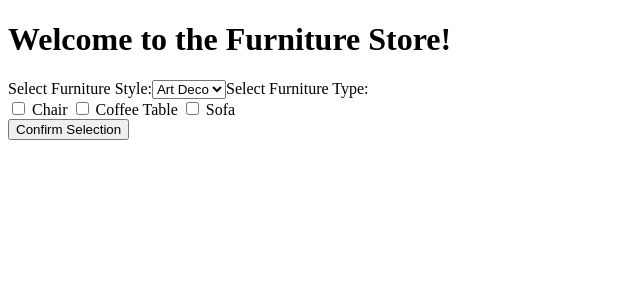
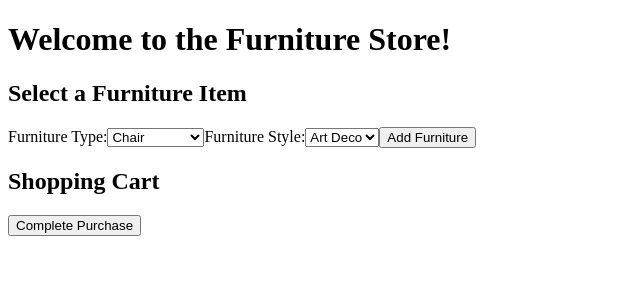
Before and after one commit to fleurspirituelles/furniture-factory-angular-page, an Angular app: page / in a window 1280 px wide. Shown: the top 300 px of the page, without its empty margins (0-640 px from the left). Built offline with nearby package versions, Linux system fonts and the light colour scheme.

Commit message:
feat: improve formulary and correct data

```diff
--- a/src/main.ts
+++ b/src/main.ts
@@ -11,7 +11,7 @@ import { ArtDecoFurnitureFactoryService } from './app/services/art-deco-furnitur
 import { ModernFurnitureFactoryService } from './app/services/modern-furniture.factory.service';
 import { VictorianFurnitureFactoryService } from './app/services/victorian-furniture.factory.service';
 
-import { FurnitureFactory } from './app/interfaces/furniture-factory.interface';
+import { FurnitureFactory, Chair, CoffeeTable, Sofa } from './app/interfaces/furniture-factory.interface';
 
 @Component({
   selector: 'app-root',
@@ -19,78 +19,126 @@ import { FurnitureFactory } from './app/interfaces/furniture-factory.interface';
   imports: [ChairComponent, CoffeeTableComponent, SofaComponent, CommonModule, FormsModule],
   template: `
     <h1>Welcome to the Furniture Store!</h1>
-    <label>Select Furniture Style:</label>
-    <select [(ngModel)]="selectedStyle" (change)="updateFactory()">
-      <option value="art-deco">Art Deco</option>
-      <option value="modern">Modern</option>
-      <option value="victorian">Victorian</option>
-    </select>
 
-    <label>Select Furniture Type:</label>
-    <div>
-      <label>
-        <input type="checkbox" [(ngModel)]="furnitureSelection.chair" />
-        Chair
-      </label>
-      <label>
-        <input type="checkbox" [(ngModel)]="furnitureSelection.coffeeTable" />
-        Coffee Table
-      </label>
-      <label>
-        <input type="checkbox" [(ngModel)]="furnitureSelection.sofa" />
-        Sofa
-      </label>
+    <div *ngIf="!purchaseComplete">
+      <h2>Select a Furniture Item</h2>
+      <label>Furniture Type:</label>
+      <select [(ngModel)]="selectedFurnitureType">
+        <option value="chair">Chair</option>
+        <option value="coffeeTable">Coffee Table</option>
+        <option value="sofa">Sofa</option>
+      </select>
+
+      <label>Furniture Style:</label>
+      <select [(ngModel)]="selectedStyle">
+        <option value="art-deco">Art Deco</option>
+        <option value="modern">Modern</option>
+        <option value="victorian">Victorian</option>
+      </select>
+
+      <button (click)="addFurniture()">Add Furniture</button>
+
+      <h2>Shopping Cart</h2>
+      <ul>
+        <li *ngFor="let item of cart">
+          {{ item.type }} - {{ item.style }}<br>
+          {{ item.details }}
+        </li>
+      </ul>
+
+      <div *ngIf="permanentWarning" style="color: red;">
+        Mixed styles in your selection may affect aesthetics!
+      </div>
+
+      <button (click)="completePurchase()">Complete Purchase</button>
     </div>
 
-    <button (click)="confirmSelection()">Confirm Selection</button>
-
-    <div *ngIf="showWarning" style="color: red;">
-      Warning: It is recommended to select matching furniture styles.
-    </div>
-
-    <div *ngIf="selectedFactory">
-      <app-chair *ngIf="furnitureSelection.chair"></app-chair>
-      <app-coffee-table *ngIf="furnitureSelection.coffeeTable"></app-coffee-table>
-      <app-sofa *ngIf="furnitureSelection.sofa"></app-sofa>
+    <div *ngIf="purchaseComplete">
+      <h2>Purchase completed! Thank you for choosing us!</h2>
+      <button (click)="resetPurchase()">New Purchase</button>
     </div>
   `,
 })
 export class App {
+  selectedFurnitureType: string = 'chair';
   selectedStyle: string = 'art-deco';
-  selectedFactory: FurnitureFactory | null = null;
-  showWarning: boolean = false;
+  initialStyle: string | null = null;
 
-  furnitureSelection = {
-    chair: false,
-    coffeeTable: false,
-    sofa: false,
-  };
+  cart: Array<{ type: string; style: string; details: string }> = [];
+  styleWarning: boolean = false;
+  permanentWarning: boolean = false;
+  purchaseComplete: boolean = false;
 
   artDecoFactory = inject(ArtDecoFurnitureFactoryService);
   modernFactory = inject(ModernFurnitureFactoryService);
   victorianFactory = inject(VictorianFurnitureFactoryService);
 
-  updateFactory() {
+  addFurniture() {
+    if (!this.initialStyle) {
+      this.initialStyle = this.selectedStyle;
+    } else if (this.initialStyle !== this.selectedStyle) {
+      this.styleWarning = true;
+      this.permanentWarning = true;
+    } else {
+      this.styleWarning = false;
+    }
+
+    let factory: FurnitureFactory;
     switch (this.selectedStyle) {
       case 'art-deco':
-        this.selectedFactory = this.artDecoFactory;
+        factory = this.artDecoFactory;
         break;
       case 'modern':
-        this.selectedFactory = this.modernFactory;
+        factory = this.modernFactory;
         break;
       case 'victorian':
-        this.selectedFactory = this.victorianFactory;
+        factory = this.victorianFactory;
         break;
       default:
-        this.selectedFactory = null;
+        return;
     }
+
+    let details = '';
+    switch (this.selectedFurnitureType) {
+      case 'chair':
+      const chair = factory.createChair();
+      details = `This exquisite ${chair.style} chair, crafted from fine ${chair.material} with a splendid ${chair.color} finish, brings both elegance and comfort to any room. It offers a surface area of ${chair.calculateArea()} square centimeters, and with its weight of ${chair.weight} kg, it is ${chair.isLightweight(10) ? 'lightweight and easy to move' : 'sturdy and stable'}.`;
+      break;
+
+      case 'coffeeTable':
+        const coffeeTable = factory.createCoffeeTable();
+        details = `The ${coffeeTable.style} coffee table, a masterpiece of ${coffeeTable.material} with a ${coffeeTable.shape} shape in ${coffeeTable.color}, adds a touch of sophistication to your space. Its surface area spans ${coffeeTable.calculateSurfaceArea()} square centimeters, making it ${coffeeTable.isEasyToMove(15) ? 'easy to rearrange' : 'solid and steadfast'}.`;
+        break;
+
+      case 'sofa':
+        const sofa = factory.createSofa();
+        details = `Indulge in the comfort of this luxurious ${sofa.style} sofa, upholstered in premium ${sofa.material} and designed to accommodate up to ${sofa.seats} guests. With a generous volume of ${sofa.calculateVolume()} cubic centimeters, it provides ${sofa.isHeavy(20) ? 'a substantial presence in your living area' : 'a cozy yet light addition to any space'}.`;
+        break;
+
+      default:
+        return;
+    }
+
+    this.cart.push({
+      type: this.selectedFurnitureType,
+      style: this.selectedStyle,
+      details,
+    });
+
+    this.styleWarning = false;
   }
 
-  confirmSelection() {
-    const selectedStyles = [this.artDecoFactory, this.modernFactory, this.victorianFactory];
-    this.showWarning = selectedStyles.filter(factory => factory === this.selectedFactory).length > 1;
+  completePurchase() {
+    this.purchaseComplete = true;
+  }
 
-    this.updateFactory();
+  resetPurchase() {
+    this.cart = [];
+    this.initialStyle = null;
+    this.permanentWarning = false;
+    this.purchaseComplete = false;
+    this.selectedFurnitureType = 'chair';
+    this.selectedStyle = 'art-deco';
   }
 }
 
```
Also changed, not shown: src/main.js (+56 -18 lines).
